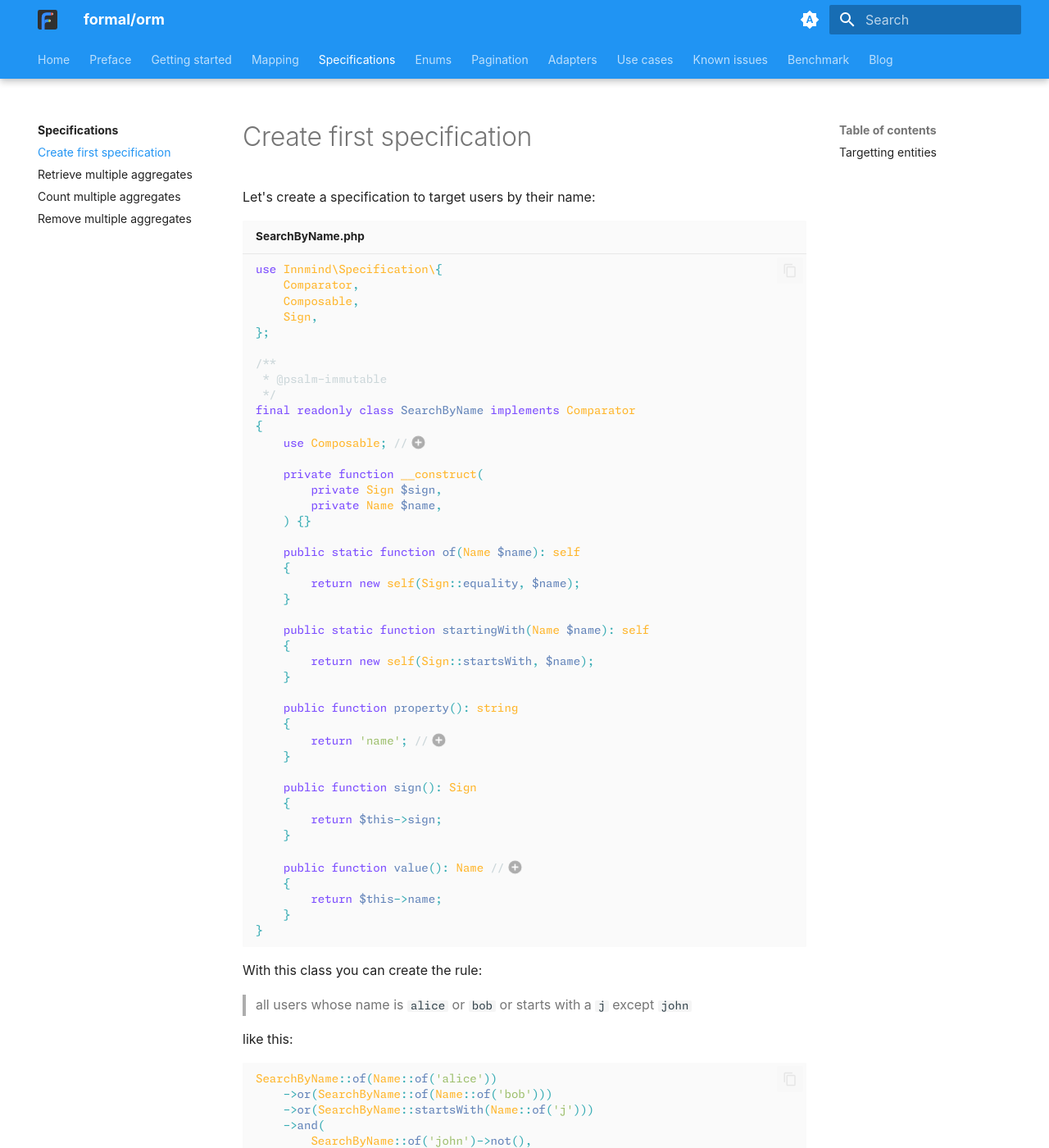
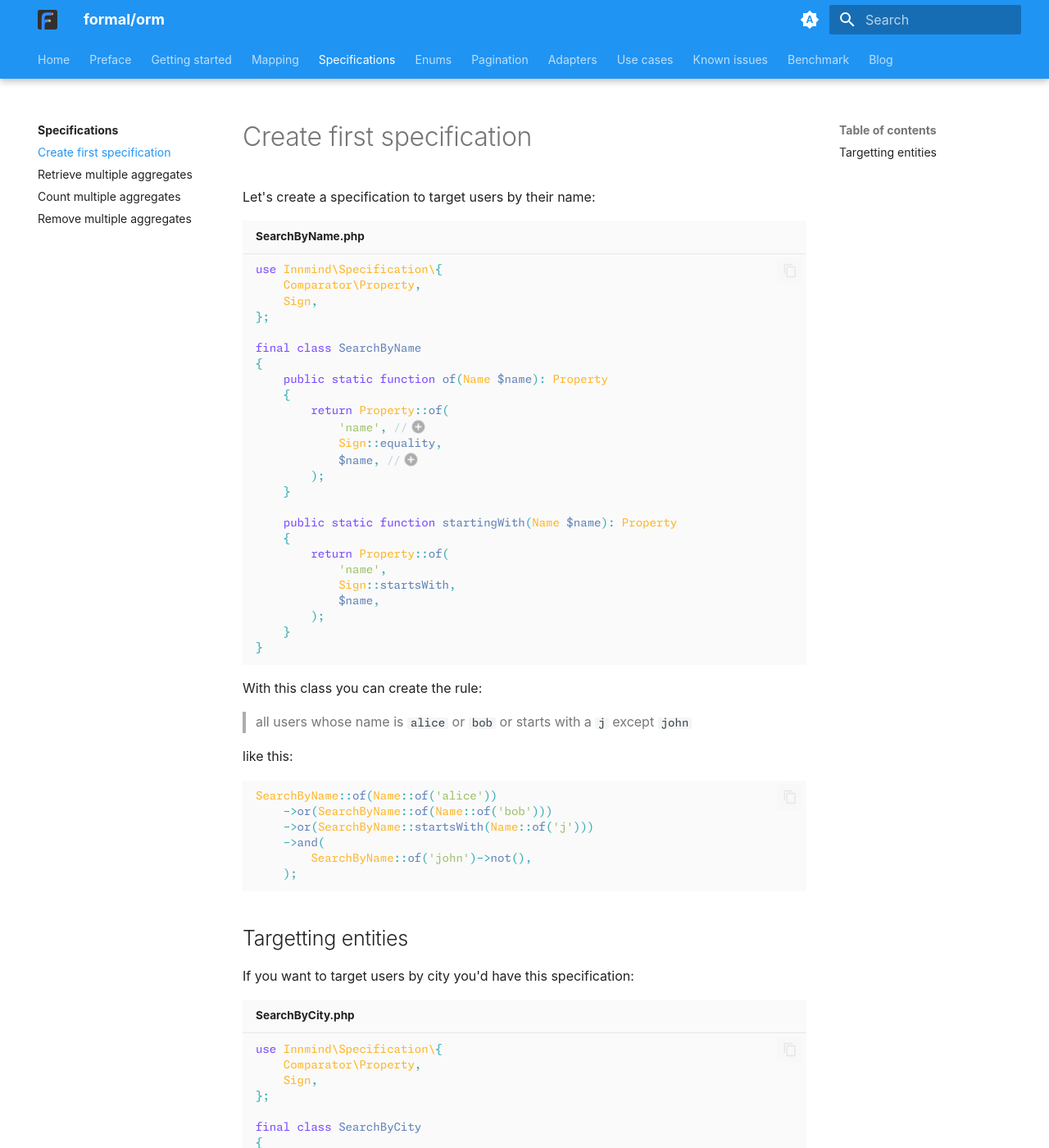
Before and after one commit to formal-php/orm, an MkDocs documentation site: the page built from documentation/specifications/custom.md, in a window 1280 px wide and 1400 px high. Shown: the whole window at 82% size. Built offline with MkDocs 1.6.1 and Material for MkDocs 9.7.7, drawn with Linux system fonts in a browser that asks for light colours; plug-ins that fetch from the network failed and are left out; some of the changed text lies outside the part shown.

Commit message:
simplify specification examples by using the builtin Property one

````diff
--- a/documentation/specifications/custom.md
+++ b/documentation/specifications/custom.md
@@ -4,53 +4,34 @@ Let's create a specification to target users by their name:
 
 ```php title="SearchByName.php"
 use Innmind\Specification\{
-    Comparator,
-    Composable,
+    Comparator\Property,
     Sign,
 };
 
-/**
- * @psalm-immutable
- */
-final readonly class SearchByName implements Comparator
+final class SearchByName
 {
-    use Composable; //(1)
-
-    private function __construct(
-        private Sign $sign,
-        private Name $name,
-    ) {}
-
-    public static function of(Name $name): self
+    public static function of(Name $name): Property
     {
-        return new self(Sign::equality, $name);
+        return Property::of(
+            'name', //(1)
+            Sign::equality,
+            $name, //(2)
+        );
     }
 
-    public static function startingWith(Name $name): self
+    public static function startingWith(Name $name): Property
     {
-        return new self(Sign::startsWith, $name);
-    }
-
-    public function property(): string
-    {
-        return 'name'; //(2)
-    }
-
-    public function sign(): Sign
-    {
-        return $this->sign;
-    }
-
-    public function value(): Name //(3)
-    {
-        return $this->name;
+        return Property::of(
+            'name',
+            Sign::startsWith,
+            $name,
+        );
     }
 }
 ```
 
-1. This trait automatically add the 3 _gates_ allowing you to compose this comparison.
-2. This the name of the property on the `User` class.
-3. The return type must be the same as the one declared on the Aggregate/Entity property.
+1. This is the name of the property on the `User` class.
+2. The value type must be the same as the one declared on the Aggregate/Entity property.
 
 With this class you can create the rule:
 
@@ -73,41 +54,15 @@ If you want to target users by city you'd have this specification:
 
 ```php title="SearchByCity.php"
 use Innmind\Specification\{
-    Comparator,
-    Composable,
+    Comparator\Property,
     Sign,
 };
 
-/**
- * @psalm-immutable
- */
-final readonly class SearchByCity implements Comparator
+final class SearchByCity
 {
-    use Composable;
-
-    private function __construct(
-        private Sign $sign,
-        private string $city,
-    ) {}
-
-    public static function of(string $city): self
+    public static function of(string $city): Property
     {
-        return new self(Sign::equality, $city);
-    }
-
-    public function property(): string
-    {
-        return 'city';
-    }
-
-    public function sign(): Sign
-    {
-        return $this->sign;
-    }
-
-    public function value(): string
-    {
-        return $this->city;
+        return Property::of('city', Sign::equality, $city);
     }
 }
 ```
````
